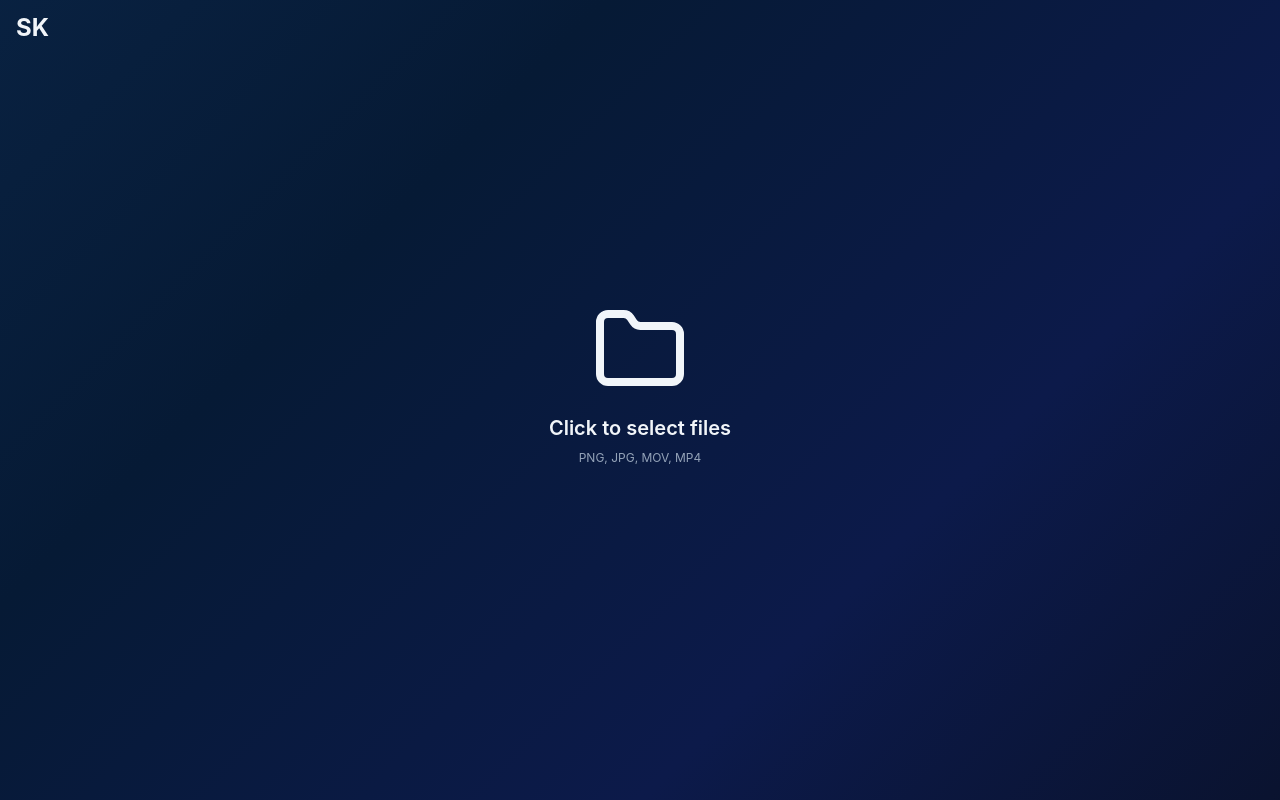
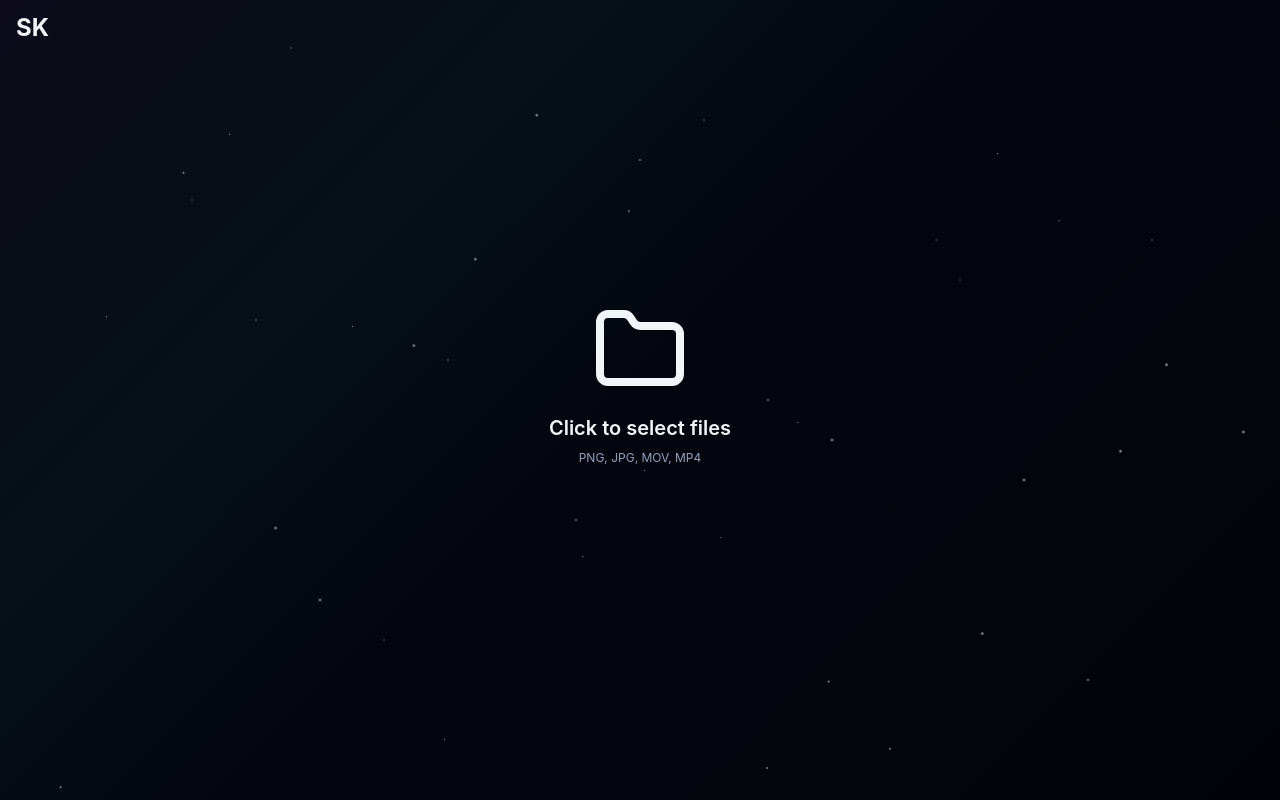
Before and after one commit to samkasman/kompress, a React (Vite) app: page / in a window 1280 px wide. Built offline with nearby package versions, Linux system fonts and the light colour scheme.

Commit message:
Add animated splash screen with SK logo
- SK logo fades in centered at large size
- Animates to top-left while shrinking
- Main content fades in at halfway point
- Fast, smooth animation (0.7s total)

```diff
--- a/src/App.tsx
+++ b/src/App.tsx
@@ -1,4 +1,4 @@
-import { useState } from 'react';
+import { useState, useEffect } from 'react';
 import DropZone from './components/DropZone';
 import { FileInfo } from './utils/fileUtils';
 
@@ -15,6 +15,25 @@ export interface ProcessingFile extends FileInfo {
 
 function App() {
   const [files, setFiles] = useState<ProcessingFile[]>([]);
+  const [showSK, setShowSK] = useState(false);
+  const [showContent, setShowContent] = useState(false);
+
+  useEffect(() => {
+    // SK fades in first (starts after 0.1s)
+    const timer1 = setTimeout(() => {
+      setShowSK(true);
+    }, 100);
+
+    // Content fades in after SK finishes (0.6s after SK starts = 0.7s total)
+    const timer2 = setTimeout(() => {
+      setShowContent(true);
+    }, 700);
+
+    return () => {
+      clearTimeout(timer1);
+      clearTimeout(timer2);
+    };
+  }, []);
 
   const handleFilesAdded = (newFiles: FileInfo[]) => {
     const processingFiles: ProcessingFile[] = newFiles.map((file) => ({
@@ -33,15 +52,28 @@ function App() {
   };
 
   return (
-    <div className="min-h-screen">
-      <div className="fixed top-4 left-4 z-50">
-        <h1 className="text-2xl font-bold text-slate-100 leading-none">SK</h1>
+    <div className="min-h-screen relative z-10">
+      {/* SK Logo - top-left, fades in first */}
+      <h1
+        className={`fixed top-4 left-4 text-2xl font-bold text-slate-100 leading-none z-50 transition-opacity duration-500 ${
+          showSK ? 'opacity-100' : 'opacity-0'
+        }`}
+      >
+        SK
+      </h1>
+
+      {/* Main Content */}
+      <div
+        className={`relative z-10 transition-opacity duration-500 ${
+          showContent ? 'opacity-100' : 'opacity-0'
+        }`}
+      >
+        <DropZone
+          files={files}
+          onFilesAdded={handleFilesAdded}
+          onFileUpdate={handleFileUpdate}
+        />
       </div>
-      <DropZone
-        files={files}
-        onFilesAdded={handleFilesAdded}
-        onFileUpdate={handleFileUpdate}
-      />
     </div>
   );
 }
--- a/src/components/DropZone.tsx
+++ b/src/components/DropZone.tsx
@@ -144,7 +144,7 @@ export default function DropZone({
   const hasFiles = files.length > 0;
 
   return (
-    <div className="fixed inset-0 cursor-pointer" onClick={handleFileDialog}>
+    <div className="fixed inset-0 cursor-pointer z-10" onClick={handleFileDialog}>
       <div className="flex flex-col items-center justify-center h-full p-8">
         <div className="text-center pointer-events-none mb-8">
           <Folder className="h-24 w-24 text-slate-100 mx-auto mb-4" />
--- a/src/index.css
+++ b/src/index.css
@@ -63,22 +63,274 @@
     overflow: hidden;
   }
   html {
+    position: relative;
+    background: #000000;
+  }
+
+  html::after {
+    content: '';
+    position: fixed;
+    top: 0;
+    left: 0;
+    width: 100%;
+    height: 100%;
     background: linear-gradient(
       135deg,
-      #020409 0%,
-      #050818 10%,
-      #0a1628 20%,
-      #0d2847 30%,
-      #0f3060 40%,
-      #0a2445 50%,
-      #061a35 60%,
-      #0c1a4a 70%,
-      #080c16 85%,
-      #000000 100%
+      #0a0e27 0%,
+      #1a1f3a 5%,
+      #2d1b4e 10%,
+      #1e3a5f 15%,
+      #0f4c75 20%,
+      #1a5f7a 25%,
+      #2d7a8a 30%,
+      #1e5f7a 35%,
+      #0f4c75 40%,
+      #1e3a5f 45%,
+      #2d1b4e 50%,
+      #1a1f3a 55%,
+      #0f2a3a 60%,
+      #0a0e27 65%,
+      transparent 100%
     );
     background-size: 400% 400%;
     background-attachment: fixed;
     animation: aurora 20s ease infinite;
+    opacity: 0.4;
+    pointer-events: none;
+    z-index: 0;
+  }
+
+  html::before {
+    content: '';
+    position: fixed;
+    top: 0;
+    left: 0;
+    width: 100%;
+    height: 100%;
+    background: transparent;
+    background-image:
+      radial-gradient(
+        1.5px 1.5px at 12% 18%,
+        rgba(255, 255, 255, 1),
+        transparent
+      ),
+      radial-gradient(1px 1px at 23% 34%, rgba(255, 255, 255, 1), transparent),
+      radial-gradient(2px 2px at 35% 12%, rgba(255, 255, 255, 1), transparent),
+      radial-gradient(
+        1px 1px at 47% 56%,
+        rgba(255, 255, 255, 0.95),
+        transparent
+      ),
+      radial-gradient(
+        1.5px 1.5px at 58% 78%,
+        rgba(255, 255, 255, 1),
+        transparent
+      ),
+      radial-gradient(1px 1px at 69% 23%, rgba(255, 255, 255, 1), transparent),
+      radial-gradient(2px 2px at 81% 45%, rgba(255, 255, 255, 1), transparent),
+      radial-gradient(
+        1px 1px at 92% 67%,
+        rgba(255, 255, 255, 0.95),
+        transparent
+      ),
+      radial-gradient(
+        1.5px 1.5px at 8% 89%,
+        rgba(255, 255, 255, 1),
+        transparent
+      ),
+      radial-gradient(1px 1px at 19% 5%, rgba(255, 255, 255, 1), transparent),
+      radial-gradient(2px 2px at 31% 27%, rgba(255, 255, 255, 1), transparent),
+      radial-gradient(
+        1px 1px at 42% 49%,
+        rgba(255, 255, 255, 0.95),
+        transparent
+      ),
+      radial-gradient(
+        1.5px 1.5px at 54% 71%,
+        rgba(255, 255, 255, 1),
+        transparent
+      ),
+      radial-gradient(1px 1px at 65% 16%, rgba(255, 255, 255, 1), transparent),
+      radial-gradient(2px 2px at 76% 38%, rgba(255, 255, 255, 1), transparent),
+      radial-gradient(
+        1px 1px at 88% 60%,
+        rgba(255, 255, 255, 0.95),
+        transparent
+      ),
+      radial-gradient(
+        1.5px 1.5px at 4% 82%,
+        rgba(255, 255, 255, 1),
+        transparent
+      ),
+      radial-gradient(1px 1px at 15% 14%, rgba(255, 255, 255, 1), transparent),
+      radial-gradient(2px 2px at 27% 36%, rgba(255, 255, 255, 1), transparent),
+      radial-gradient(
+        1px 1px at 38% 58%,
+        rgba(255, 255, 255, 0.95),
+        transparent
+      ),
+      radial-gradient(
+        1.5px 1.5px at 50% 80%,
+        rgba(255, 255, 255, 1),
+        transparent
+      ),
+      radial-gradient(1px 1px at 61% 25%, rgba(255, 255, 255, 1), transparent),
+      radial-gradient(2px 2px at 73% 47%, rgba(255, 255, 255, 1), transparent),
+      radial-gradient(
+        1px 1px at 84% 69%,
+        rgba(255, 255, 255, 0.95),
+        transparent
+      ),
+      radial-gradient(
+        1.5px 1.5px at 96% 11%,
+        rgba(255, 255, 255, 1),
+        transparent
+      ),
+      radial-gradient(1px 1px at 7% 33%, rgba(255, 255, 255, 1), transparent),
+      radial-gradient(2px 2px at 18% 55%, rgba(255, 255, 255, 1), transparent),
+      radial-gradient(
+        1px 1px at 29% 77%,
+        rgba(255, 255, 255, 0.95),
+        transparent
+      ),
+      radial-gradient(
+        1.5px 1.5px at 41% 22%,
+        rgba(255, 255, 255, 1),
+        transparent
+      ),
+      radial-gradient(1px 1px at 52% 44%, rgba(255, 255, 255, 1), transparent),
+      radial-gradient(2px 2px at 64% 66%, rgba(255, 255, 255, 1), transparent),
+      radial-gradient(
+        1px 1px at 75% 88%,
+        rgba(255, 255, 255, 0.95),
+        transparent
+      ),
+      radial-gradient(
+        1.5px 1.5px at 87% 30%,
+        rgba(255, 255, 255, 1),
+        transparent
+      ),
+      radial-gradient(1px 1px at 98% 52%, rgba(255, 255, 255, 1), transparent);
+    background-size: 120% 120%;
+    background-repeat: no-repeat;
+    opacity: 1;
+    animation:
+      twinkle 5s ease-in-out infinite alternate,
+      driftFast 100s linear infinite;
+    pointer-events: none;
+    z-index: 0;
+  }
+
+  @keyframes twinkle {
+    0% {
+      opacity: 0.8;
+    }
+    100% {
+      opacity: 1;
+    }
+  }
+
+  @keyframes driftSlow {
+    0% {
+      background-position: 0% 0%;
+    }
+    100% {
+      background-position: 10% 5%;
+    }
+  }
+
+  @keyframes driftMedium {
+    0% {
+      background-position: 0% 0%;
+    }
+    100% {
+      background-position: -8% 3%;
+    }
+  }
+
+  @keyframes driftFast {
+    0% {
+      background-position: 0% 0%;
+    }
+    100% {
+      background-position: 6% -4%;
+    }
+  }
+
+  body::before {
+    content: '';
+    position: fixed;
+    top: 0;
+    left: 0;
+    width: 100%;
+    height: 100%;
+    background: transparent;
+    background-image:
+      radial-gradient(1px 1px at 15% 25%, rgba(255, 255, 255, 1), transparent),
+      radial-gradient(
+        1.5px 1.5px at 45% 65%,
+        rgba(255, 255, 255, 1),
+        transparent
+      ),
+      radial-gradient(1px 1px at 75% 35%, rgba(255, 255, 255, 1), transparent),
+      radial-gradient(2px 2px at 25% 75%, rgba(255, 255, 255, 1), transparent),
+      radial-gradient(
+        1px 1px at 55% 15%,
+        rgba(255, 255, 255, 0.95),
+        transparent
+      ),
+      radial-gradient(
+        1.5px 1.5px at 85% 85%,
+        rgba(255, 255, 255, 1),
+        transparent
+      ),
+      radial-gradient(1px 1px at 35% 45%, rgba(255, 255, 255, 1), transparent),
+      radial-gradient(2px 2px at 65% 55%, rgba(255, 255, 255, 1), transparent);
+    background-size: 100% 100%;
+    background-repeat: no-repeat;
+    opacity: 1;
+    animation:
+      driftSlow 120s linear infinite,
+      twinkle 6s ease-in-out infinite alternate;
+    pointer-events: none;
+    z-index: 0;
+  }
+
+  body::after {
+    content: '';
+    position: fixed;
+    top: 0;
+    left: 0;
+    width: 100%;
+    height: 100%;
+    background: transparent;
+    background-image:
+      radial-gradient(1px 1px at 20% 40%, rgba(255, 255, 255, 1), transparent),
+      radial-gradient(
+        1.5px 1.5px at 50% 20%,
+        rgba(255, 255, 255, 1),
+        transparent
+      ),
+      radial-gradient(2px 2px at 80% 60%, rgba(255, 255, 255, 1), transparent),
+      radial-gradient(
+        1px 1px at 30% 80%,
+        rgba(255, 255, 255, 0.95),
+        transparent
+      ),
+      radial-gradient(
+        1.5px 1.5px at 60% 50%,
+        rgba(255, 255, 255, 1),
+        transparent
+      ),
+      radial-gradient(1px 1px at 90% 30%, rgba(255, 255, 255, 1), transparent);
+    background-size: 100% 100%;
+    background-repeat: no-repeat;
+    opacity: 0.9;
+    animation:
+      driftMedium 80s linear infinite,
+      twinkle 8s ease-in-out infinite alternate;
+    pointer-events: none;
+    z-index: 0;
   }
 
   @keyframes aurora {
@@ -98,6 +350,7 @@
       background-position: 0% 50%;
     }
   }
+
   body {
     @apply text-foreground;
     font-family:
```
